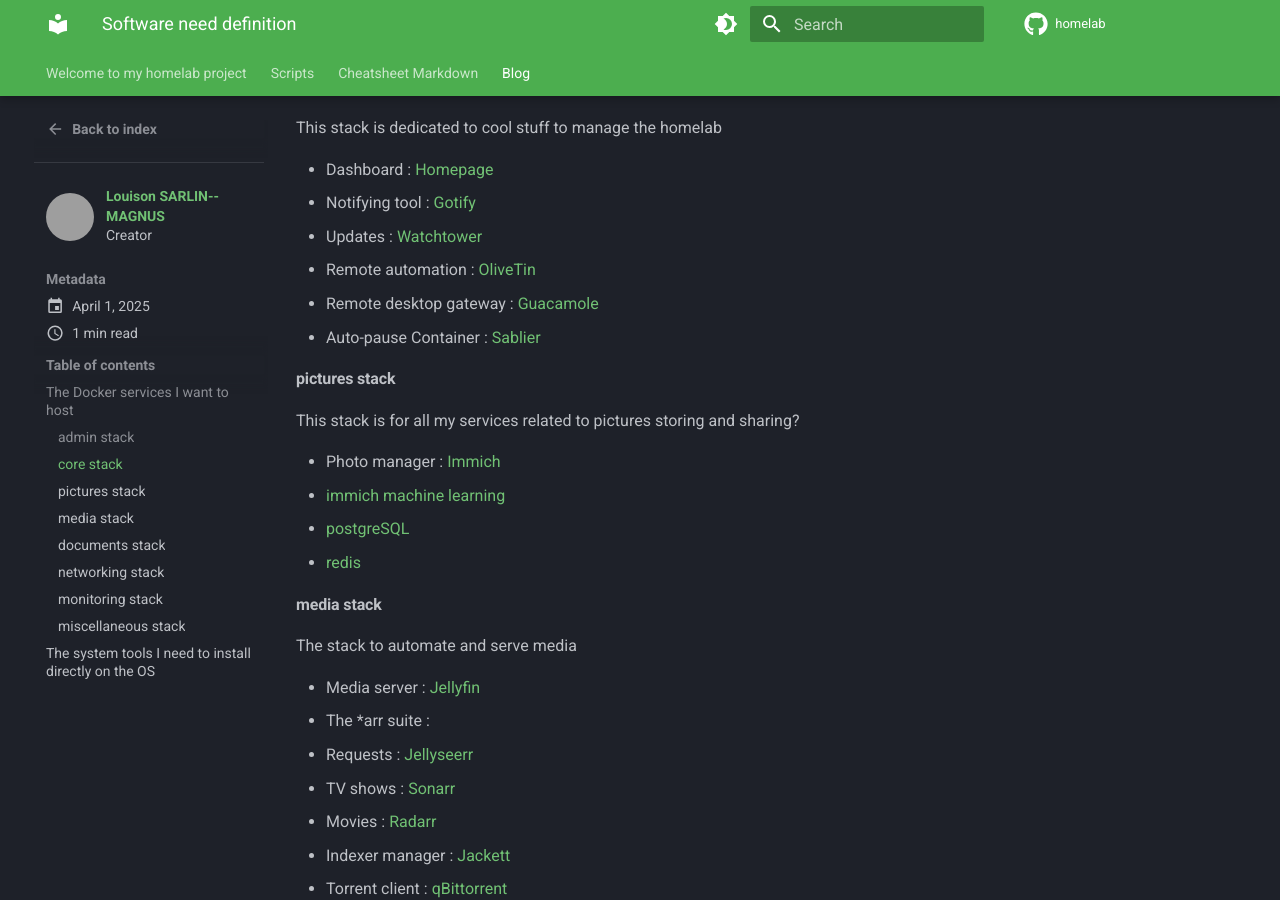
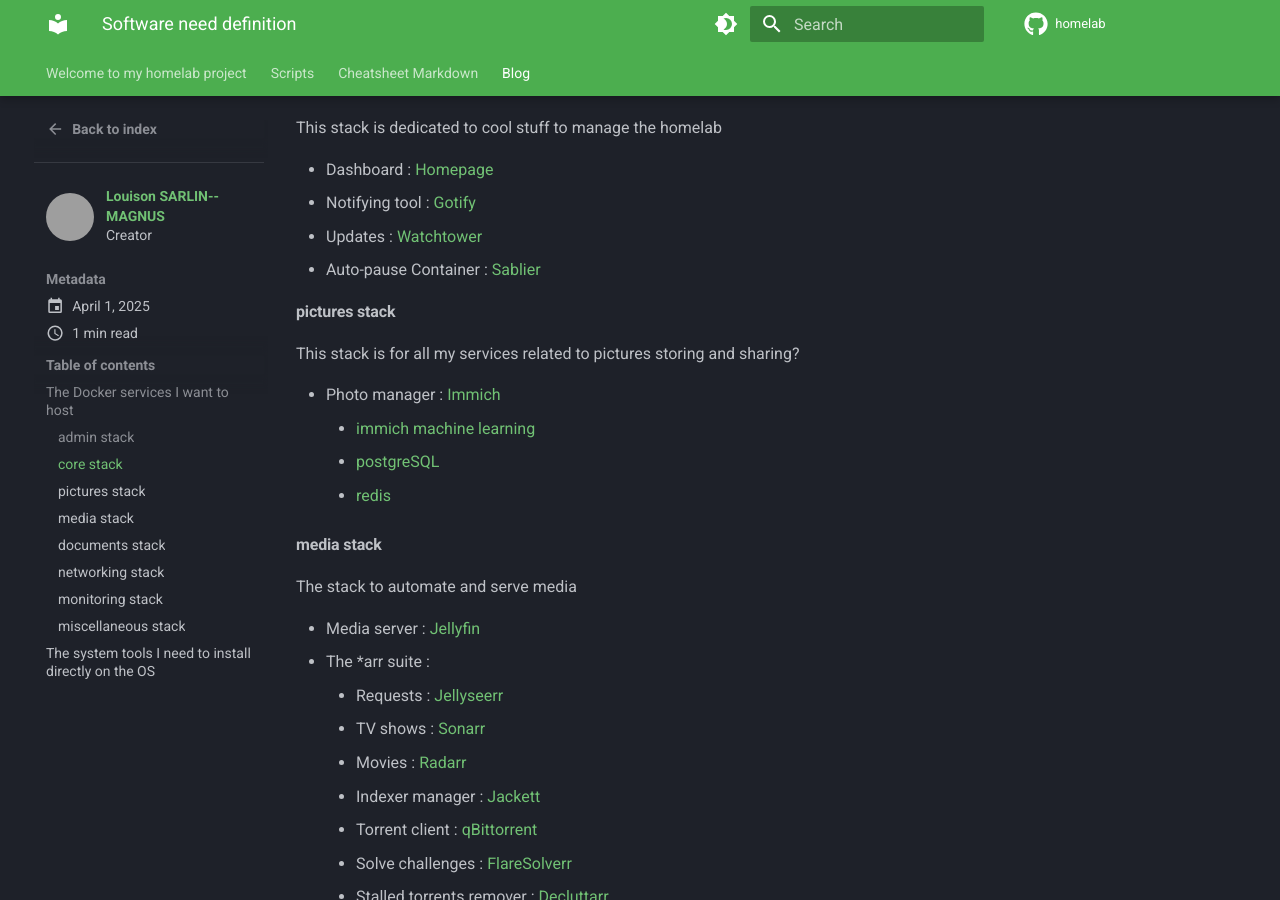
Before and after one commit to louisonsarlinmagnus/homelab, an MkDocs documentation site: the page built from docs/blog/posts/software_needs.md, in a window 1280 px wide and 900 px high, scrolled down 525 px. Built offline with MkDocs 1.6.1 and Material for MkDocs 9.7.7, drawn with Linux system fonts in a browser that asks for light colours; comment, search, counter and statistics services are not loaded; grey boxes are pictures that could not be loaded.

Commit message:
doc: updating software needs

```diff
--- a/docs/blog/posts/software_needs.md
+++ b/docs/blog/posts/software_needs.md
@@ -35,8 +35,6 @@
 - Dashboard : [Homepage](https://github.com/gethomepage/homepage)
 - Notifying tool : [Gotify](https://github.com/gotify/server)
 - Updates : [Watchtower](https://github.com/containrrr/watchtower)
-- Remote automation : [OliveTin](https://github.com/OliveTin/OliveTin)
-- Remote desktop gateway : [Guacamole](https://github.com/apache/guacamole-server)
 - Auto-pause Container : [Sablier](https://github.com/sablierapp/sablier)
 
 ## pictures stack
@@ -44,9 +42,9 @@
 This stack is for all my services related to pictures storing and sharing?
 
 - Photo manager : [Immich](https://immich.app/docs/install/docker-compose)
-  - [immich machine learning](https://immich.app/docs/guides/remote-machine-learning/)
-  - [postgreSQL]()
-  - [redis]()
+    + [immich machine learning](https://immich.app/docs/guides/remote-machine-learning/)
+    + [postgreSQL]()
+    + [redis]()
 
 ## media stack
 
@@ -54,15 +52,15 @@
 
 - Media server : [Jellyfin](https://github.com/jellyfin/jellyfin)
 - The *arr suite :
-  - Requests : [Jellyseerr](https://github.com/fallenbagel/jellyseerr)
-  - TV shows : [Sonarr](https://github.com/Sonarr/Sonarr)
-  - Movies : [Radarr](https://github.com/Radarr/Radarr)
-  - Indexer manager : [Jackett](https://github.com/Jackett/Jackett)
-  - Torrent client : [qBittorrent](https://github.com/qbittorrent/qBittorrentFlareSolverr)
-  - Solve challenges : [FlareSolverr](https://github.com/FlareSolverr/FlareSolverr)
-  - Stalled torrents remover : [Decluttarr](https://github.com/ManiMatter/decluttarr)
-  - Profile manager : [Profilarr](https://github.com/Dictionarry-Hub/profilarr)
-  - Transcoding automation : [Tdarr](https://home.tdarr.io/)
+    + Requests : [Jellyseerr](https://github.com/fallenbagel/jellyseerr)
+    + TV shows : [Sonarr](https://github.com/Sonarr/Sonarr)
+    + Movies : [Radarr](https://github.com/Radarr/Radarr)
+    + Indexer manager : [Jackett](https://github.com/Jackett/Jackett)
+    + Torrent client : [qBittorrent](https://github.com/qbittorrent/qBittorrent)
+    + Solve challenges : [FlareSolverr](https://github.com/FlareSolverr/FlareSolverr)
+    + Stalled torrents remover : [Decluttarr](https://github.com/ManiMatter/decluttarr)
+    + Profile manager : [Profilarr](https://github.com/Dictionarry-Hub/profilarr)
+    + Transcoding automation : [Tdarr](https://home.tdarr.io/)
 
 ## documents stack
 
@@ -83,12 +81,12 @@
 To monitor my homelab
 
 - [Grafana](https://github.com/grafana/grafana)
-  - [Prometheus](https://github.com/prometheus/prometheus)
-  - [cAdvisor](https://github.com/google/cadvisor)
-  - [node-exporter](https://github.com/prometheus/node_exporter)
-  - [fail2ban-prometheus-exporter](https://github.com/hctrdev/fail2ban-prometheus-exporter)
-  - [Promtail]()
-  - [Loki](https://github.com/grafana/loki)
+    + [Prometheus](https://github.com/prometheus/prometheus)
+    + [cAdvisor](https://github.com/google/cadvisor)
+    + [node-exporter](https://github.com/prometheus/node_exporter)
+    + [fail2ban-prometheus-exporter](https://github.com/hctrdev/fail2ban-prometheus-exporter)
+    + [Promtail]()
+    + [Loki](https://github.com/grafana/loki)
 - Centralized logging : [Dozzle](https://github.com/amir20/dozzle)
 - Uptime monitoring : [uptime-kuma](https://github.com/louislam/uptime-kuma)
 
```
Also changed, not shown: other parts of docs/blog/posts/software_needs.md (+0 -1 lines).
